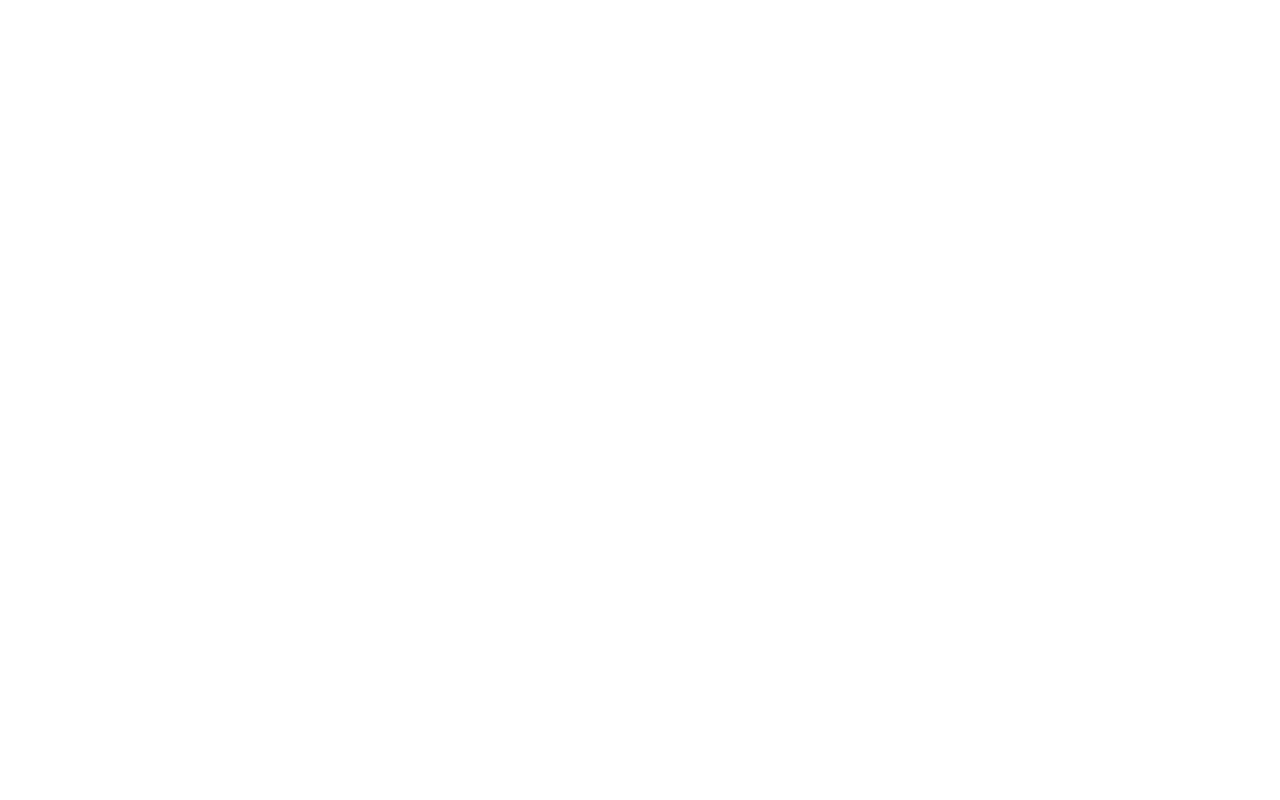
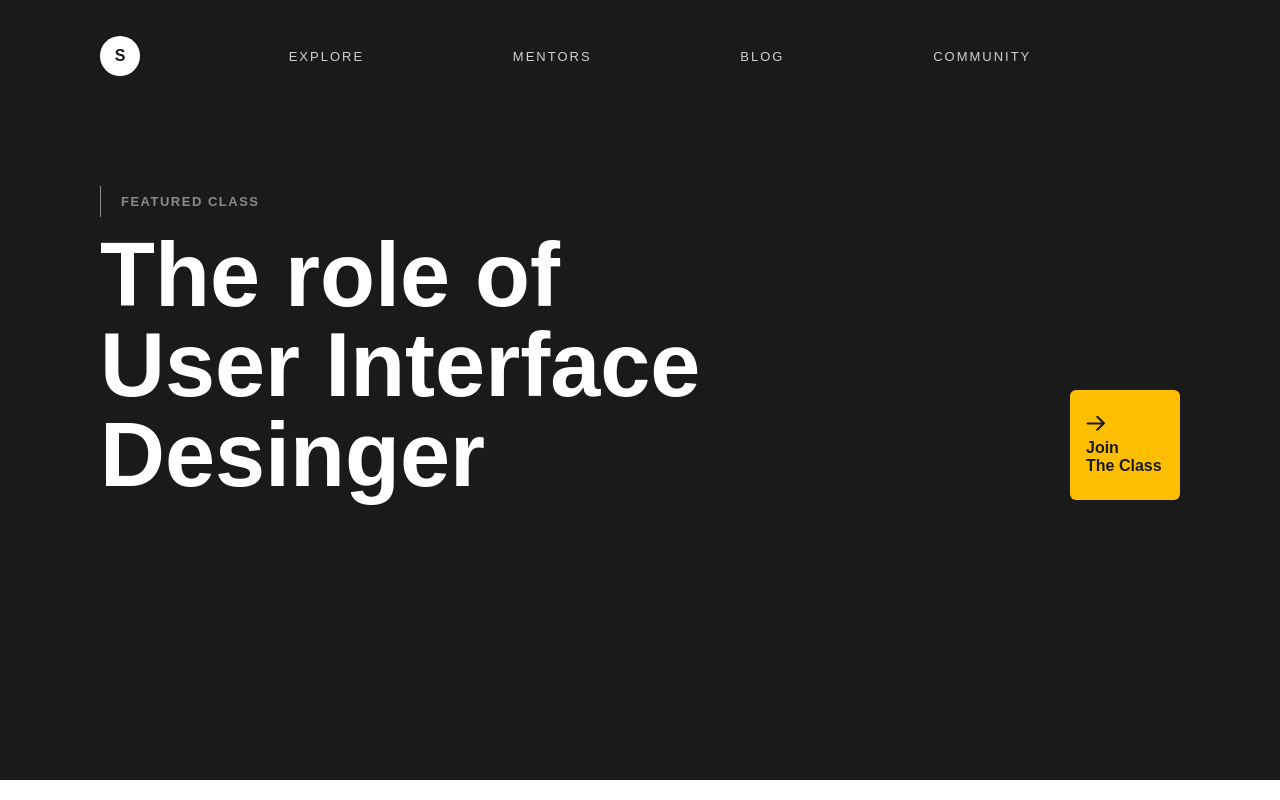
Before and after one commit to RAMZES-INISS/proekt, a plain HTML site: page index.html in a window 1280 px wide. Drawn offline with Linux system fonts and the light colour scheme.

Commit message:
header-main

```diff
--- a/index.html
+++ b/index.html
@@ -8,6 +8,40 @@
     <link rel="stylesheet" href="style.css">
 </head>
 <body>
+    <header class="header">
+        <div class="container">
+            <nav class="navigation">
+                <a href="" class="logo">S</a>
+                <ul class="navigation-holder">
+                    <li class="nav-links">
+                        <a href="#">Explore</a>
+                    </li>
+                    <li class="nav-links">
+                        <a href="#">Mentors</a>
+                    </li>
+                    <li class="nav-links">
+                        <a href="#">Blog</a>
+                    </li>
+                    <li class="nav-links">
+                        <a href="#">Community</a>
+                    </li>
+                </ul>
+            </nav>
 
+            <section class="header-title">
+                <span class="header-subtitle-text">featured class</span>
+                <h1 class="header-title-text">
+                    The role of
+                    User Interface
+                    Desinger
+                </h1>
+
+                <a href="#" class="join">
+                    <img src="/img/icons/arrow.svg" alt="">
+                    <span class="join-text">Join <br> The Class</span>
+                </a>
+            </section>
+        </div>
+    </header>
 </body>
 </html>
--- a/style.css
+++ b/style.css
@@ -0,0 +1,85 @@
+*{
+    box-sizing: border-box;
+    margin:0;
+    font-family:Arial, Helvetica, sans-serif;
+}
+.container{
+    max-width: 1080px;
+    margin:0 auto;
+}
+.header{
+    background-color: #1a1a1a;
+    padding-top: 36px;
+    padding-bottom:200px;
+}
+.navigation {
+    display: flex;
+    justify-content:space-between;
+    align-items:center;
+}
+.logo {
+    width:40px;
+    height:40px;
+    border-radius:50%;
+    background-color: #fff;
+    display:flex;
+    justify-content: center;
+    align-items:center;
+    text-decoration: none;
+    color:#1a1a1a;
+    font-weight: bold;
+}
+.navigation-holder{
+    list-style-type:none;
+    padding:0;
+    display:flex;
+    flex-grow:1;
+    justify-content:space-evenly;
+}
+.nav-links a {
+    text-decoration: none;
+    color:#d1d1d1;
+    text-transform: uppercase;
+    letter-spacing: 2px;
+    font-size:13px;
+}
+.header-title {
+    margin-top:110px;
+    margin-bottom: 80px;
+    position:relative;
+}
+.header-subtitle-text{
+    display:inline-block;
+    border-left:1px solid #8c8c8c;
+    padding:8px 0 8px 20px;
+    color:#8c8c8c;
+    font-weight: bold;
+    text-transform: uppercase;
+    font-size:13px;
+    letter-spacing: 1.5px;
+    margin-bottom:13px;
+}
+.header-title-text{
+    font-size:90px;
+    font-weight:bold;
+    color:#fff;
+    max-width:620px;
+    line-height:1;
+}
+.join {
+    background-color:#febe02;
+    position:absolute;
+    right:0;
+    bottom:0;
+    width:110px;
+    height:110px;
+    padding:16px;
+    display:flex;
+    flex-direction: column;
+    justify-content: space-evenly;
+    align-items:flex-start;
+    text-decoration: none;
+    color:#1a1a1a;
+    font-weight:bold;
+    border-radius:6px;
+}
```
